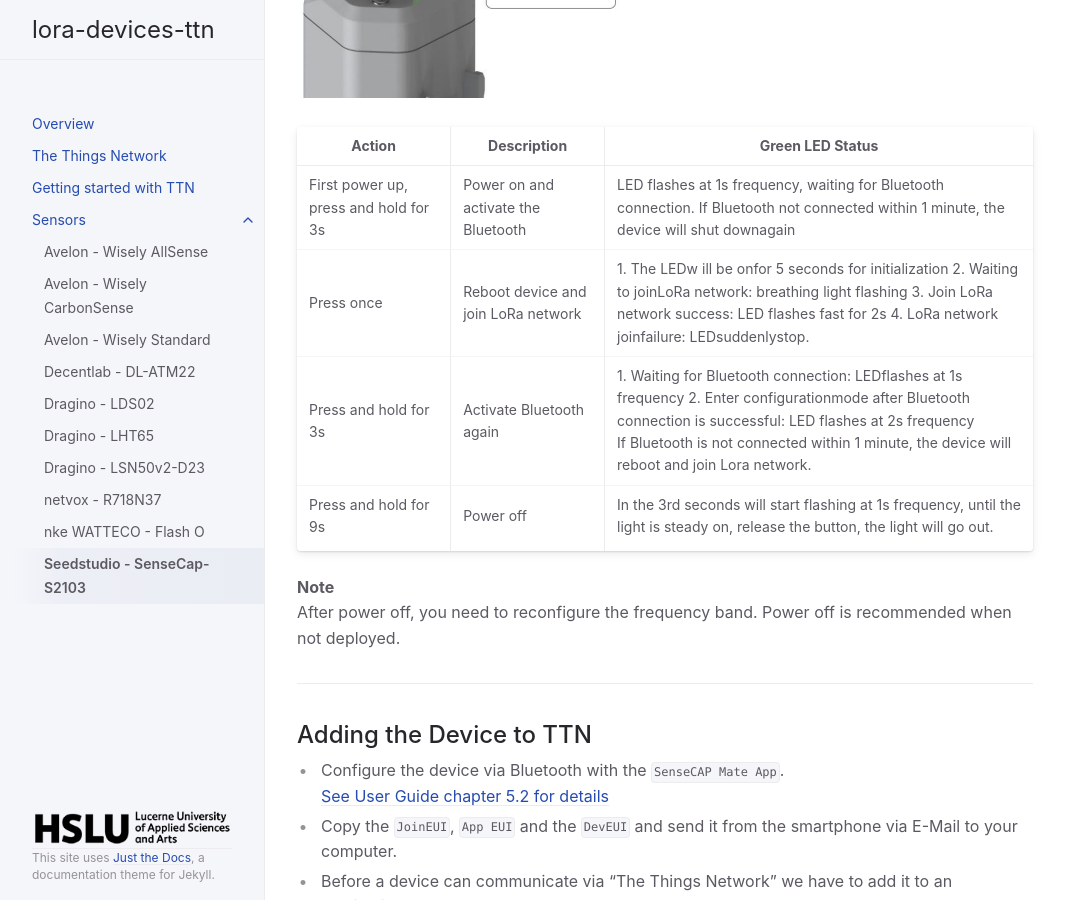
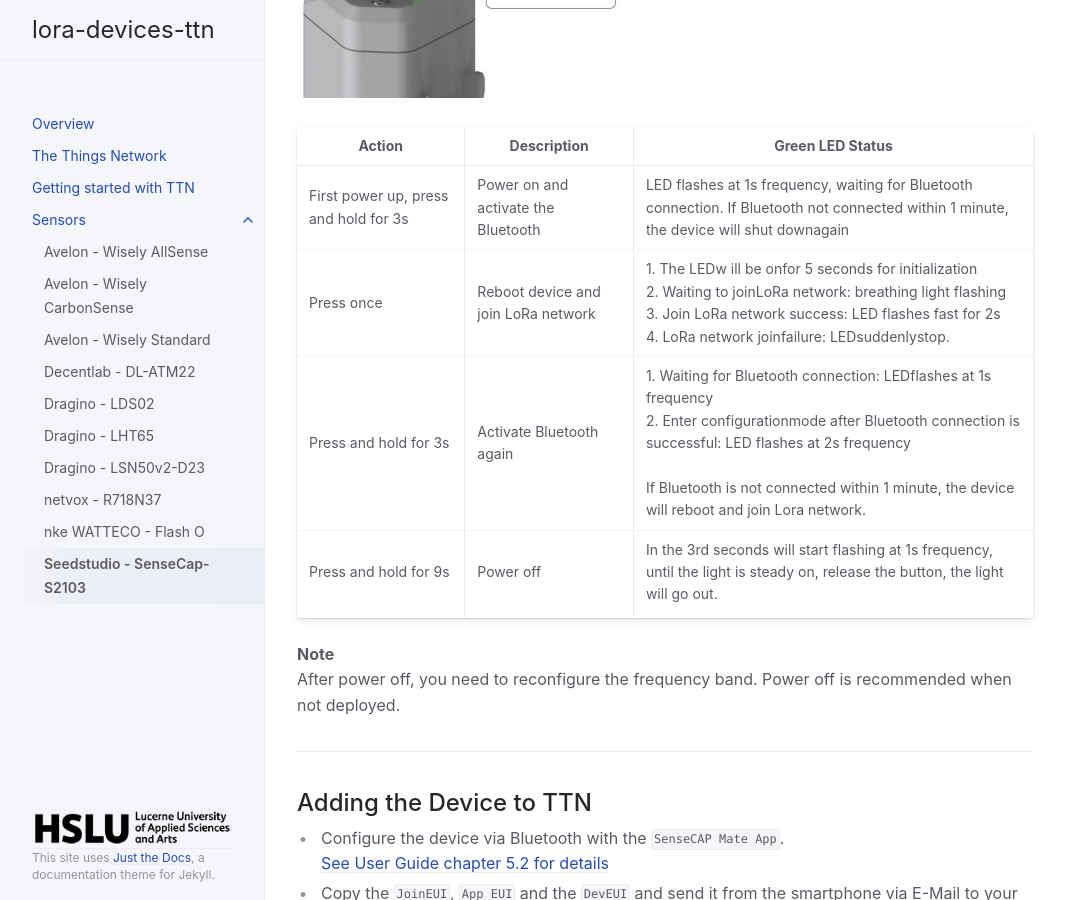
Before and after one commit to hslu-ige-laes/lora-devices-ttn, a Jekyll site: the page built from docs/sensors/seedstudio-sensecap-s2103.md, in a window 1280 px wide and 900 px high, scrolled down 1853 px. Shown: the whole window, without its empty margins (107-1172 px from the left). Built offline with Jekyll 4.4.1, drawn with Linux system fonts in a browser that asks for light colours.

```diff
--- a/docs/sensors/seedstudio-sensecap-s2103.md
+++ b/docs/sensors/seedstudio-sensecap-s2103.md
@@ -64,8 +64,8 @@ The SenseCap S2103 is a LoRaWAN indoor/outdoor sensor to measure temperature, hu
 | Action | Description | Green LED Status |
 |--------|-------------|------------------|
 | First power up, press and hold for 3s      | Power on and activate the Bluetooth           | LED flashes at 1s frequency, waiting for Bluetooth connection. If Bluetooth not connected within 1 minute, the device will shut downagain |
-| Press once      | Reboot device and join LoRa network           | 1. The LEDw ill be onfor 5 seconds for initialization 2. Waiting to joinLoRa network: breathing light flashing 3. Join LoRa network success: LED flashes fast for 2s 4. LoRa network joinfailure: LEDsuddenlystop.                |
-| Press and hold for 3s      | Activate Bluetooth again           | 1. Waiting for Bluetooth connection: LEDflashes at 1s frequency 2. Enter configurationmode after Bluetooth connection is successful: LED flashes at 2s frequency <br>If Bluetooth is not connected within 1 minute, the device will reboot and join Lora network.                |
+| Press once      | Reboot device and join LoRa network           | 1. The LEDw ill be onfor 5 seconds for initialization <br>2. Waiting to joinLoRa network: breathing light flashing <br>3. Join LoRa network success: LED flashes fast for 2s <br>4. LoRa network joinfailure: LEDsuddenlystop.                |
+| Press and hold for 3s      | Activate Bluetooth again           | 1. Waiting for Bluetooth connection: LEDflashes at 1s frequency <br>2. Enter configurationmode after Bluetooth connection is successful: LED flashes at 2s frequency <br><br>If Bluetooth is not connected within 1 minute, the device will reboot and join Lora network.                |
 | Press and hold for 9s      |  Power off           | In the 3rd seconds will start flashing at 1s frequency, until the light is steady on, release the button, the light will go out.                |
 
 **Note**<br>
```
